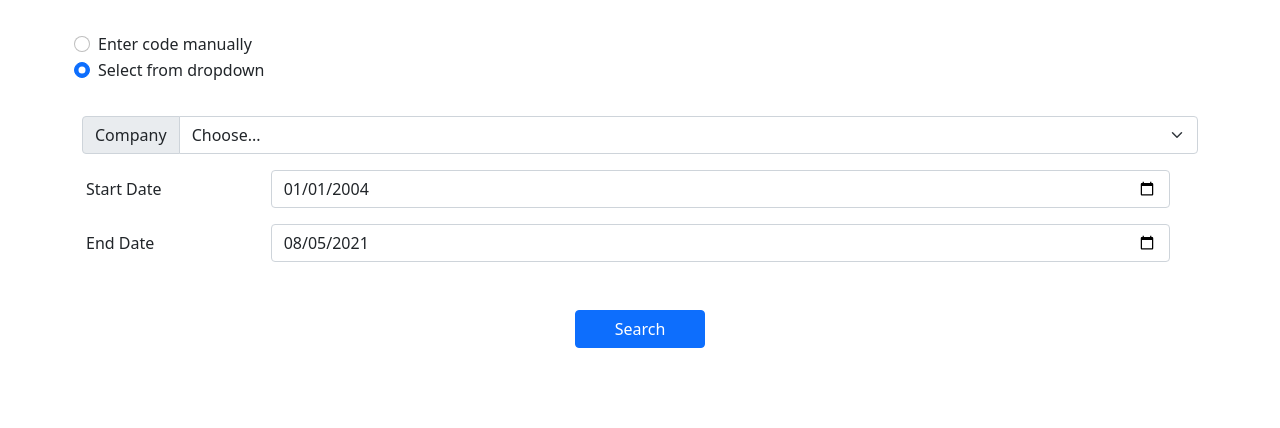
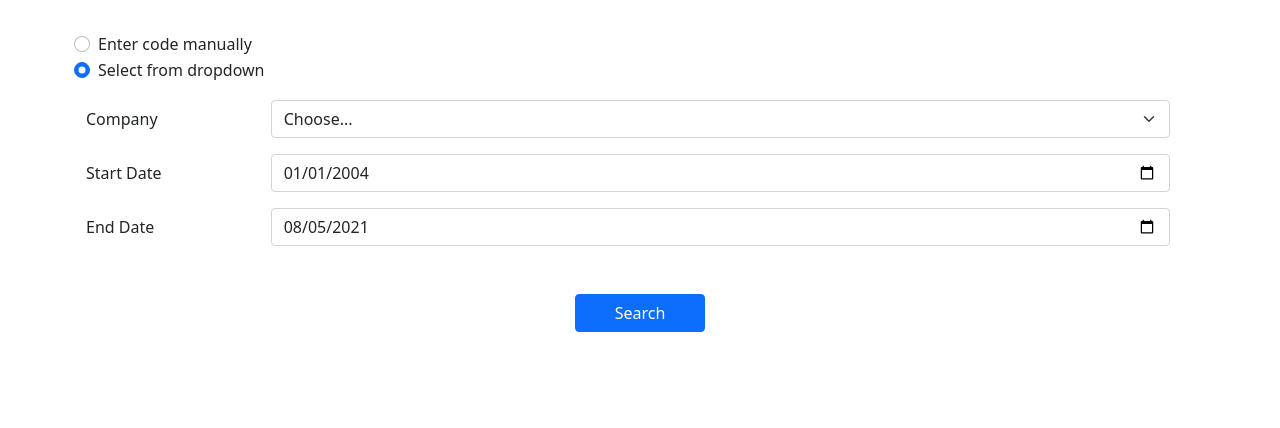
Before and after one commit to cybersaksham/Stock-Graph-Website, a Flask app: page / in a window 1280 px wide. Shown: the top 428 px of the page. After the commit the page ends 332 px from the top, so only its background shows below. Run offline with Flask 2, Linux system fonts and the light colour scheme; some libraries are stand-ins or nearby versions.

Commit message:
html ui enhanced

```diff
--- a/templates/index.html
+++ b/templates/index.html
@@ -48,14 +48,16 @@
             </div>
         </div>
         <!-- Select Company -->
-        <div id="selectDiv" class="input-group mb-3">
-            <label class="input-group-text" for="selectCompany">Company</label>
+        <div id="selectDiv" class="mb-3 row">
+            <label class="col-sm-2 col-form-label" for="selectCompany">Company</label>
+            <div class="col-sm-10">
                 <select class="form-select" id="selectCompany">
                     <option selected>Choose...</option>
                     {% for name in names %}
                     <option value="{{ name | safe }}">{{ name | safe }}</option>
                     {% endfor %}
                 </select>
+            </div>
         </div>
         <!-- Starting date of data -->
         <div class="mb-3 row">
```
Lines whose indentation alone changed are shown as unchanged.
